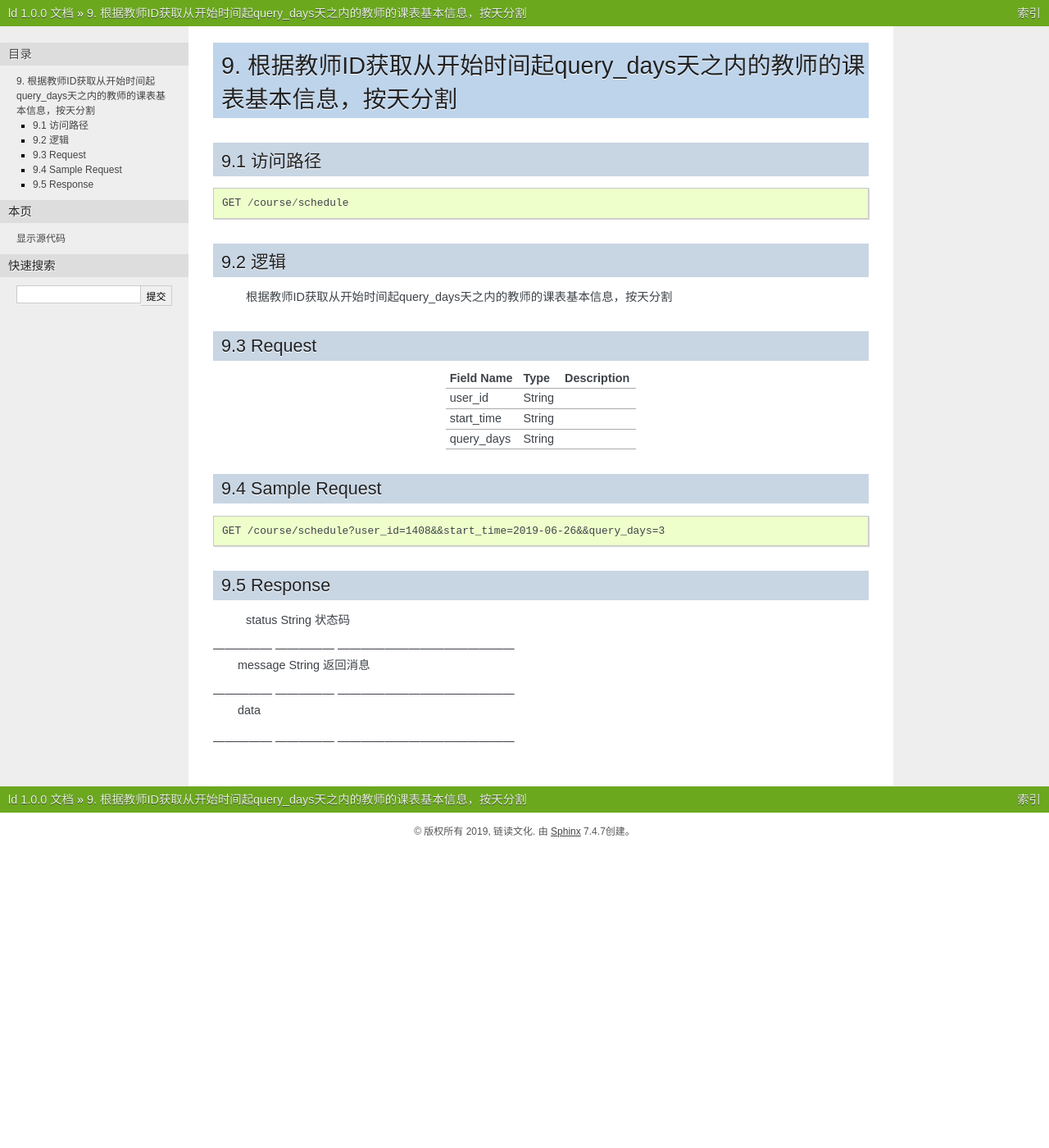
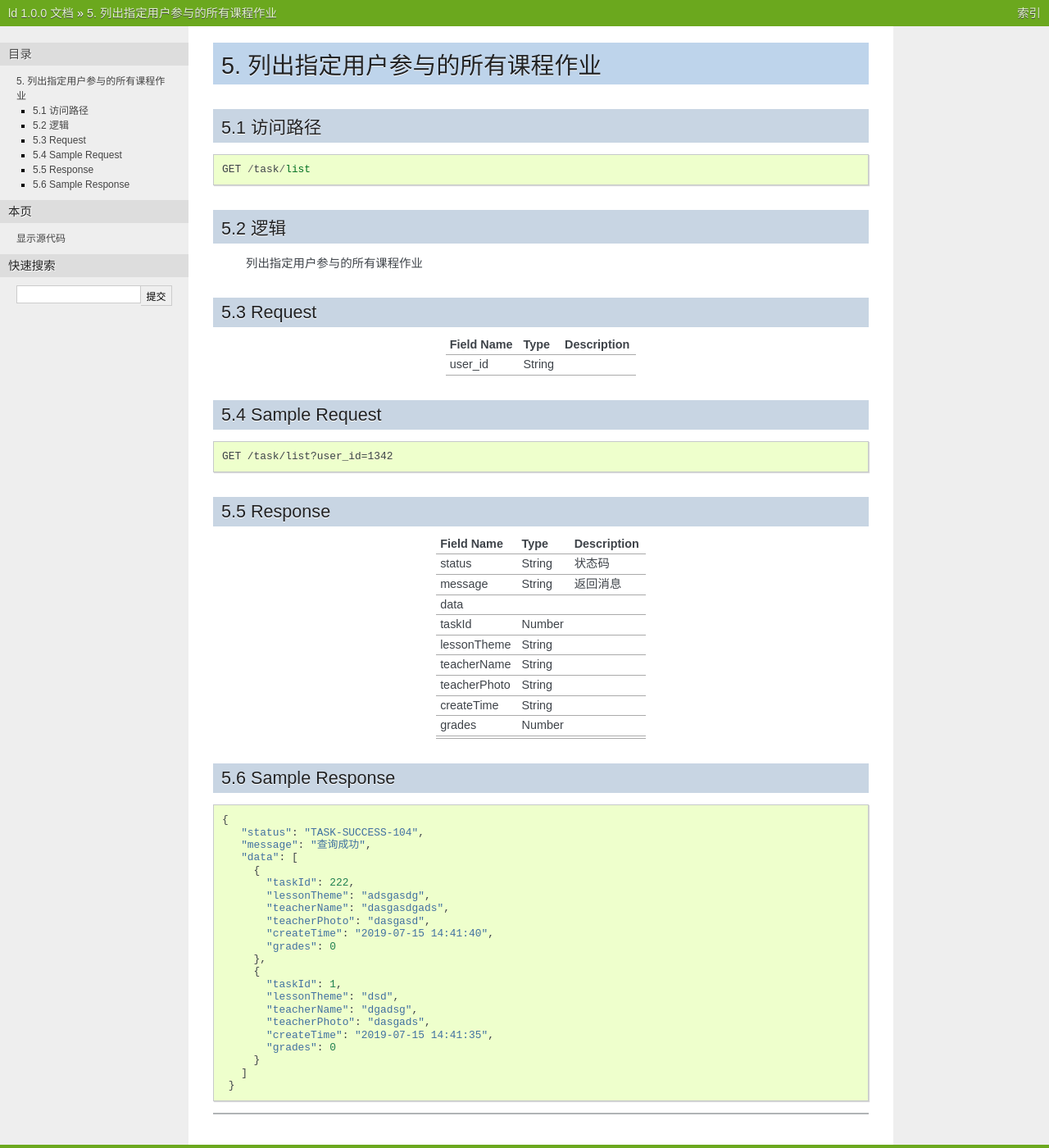
Before and after one commit to IneverStop/ld, a Sphinx documentation site: the page built from source/generate.rst, in a window 1280 px wide and 1400 px high. Shown: the whole window at 82% size. Built offline with Sphinx 7.4.7, drawn with Linux system fonts in a browser that asks for light colours.

Commit message:
task文档

```diff
--- a/source/generate.rst
+++ b/source/generate.rst
@@ -1,36 +1,31 @@
-9. 根据教师ID获取从开始时间起query_days天之内的教师的课表基本信息，按天分割
+5. 列出指定用户参与的所有课程作业
 ^^^^^^^^^^^^^^^^^^^^^^^^^^^^^^^^^^^^^^^^^^
 
-9.1 访问路径
+5.1 访问路径
 >>>>>>>>>>>>>>>>>>>>>>>>>>>>>>>>>>>>>>>>>>>>>>>>>>>>
 ::
 
- GET /course/schedule
+ GET /task/list
 
-9.2 逻辑
+5.2 逻辑
 >>>>>>>>>>>>>>>>>>>>>>>>>>>>>>>>>>>>>>>>>>>>>>>>>>>>
 
- 根据教师ID获取从开始时间起query_days天之内的教师的课表基本信息，按天分割
+ 列出指定用户参与的所有课程作业
 
-9.3 Request
+5.3 Request
 >>>>>>>>>>>>>>>>>>>>>>>>>>>>>>>>>>>>>>>>>>>>>>>>>>>>
 =============== =============== =============================================
   Field Name         Type                        Description
 =============== =============== =============================================
     user_id         String
---------------- --------------- ---------------------------------------------
-  start_time        String
---------------- --------------- ---------------------------------------------
-  query_days        String
 =============== =============== =============================================
 
-9.4 Sample Request
+5.4 Sample Request
 >>>>>>>>>>>>>>>>>>>>>>>>>>>>>>>>>>>>>>>>>>>>>>>>>>>>
 ::
 
-    GET /course/schedule?user_id=1408&&start_time=2019-06-26&&query_days=3
-
-9.5 Response
+    GET /task/list?user_id=1342
+5.5 Response
 >>>>>>>>>>>>>>>>>>>>>>>>>>>>>>>>>>>>>>>>>>>>>>>>>>>>
 =============== =============== =============================================
   Field Name         Type                        Description
@@ -41,3 +36,45 @@
 --------------- --------------- ---------------------------------------------
      data
 --------------- --------------- ---------------------------------------------
+    taskId          Number
+--------------- --------------- ---------------------------------------------
+  lessonTheme       String
+--------------- --------------- ---------------------------------------------
+  teacherName       String
+--------------- --------------- ---------------------------------------------
+ teacherPhoto       String
+--------------- --------------- ---------------------------------------------
+  createTime        String
+--------------- --------------- ---------------------------------------------
+    grades          Number
+--------------- --------------- ---------------------------------------------
+=============== =============== =============================================
+
+5.6 Sample Response
+>>>>>>>>>>>>>>>>>>>>>>>>>>>>>>>>>>>>>>>>>>>>>>>>>>>>
+::
+
+   {
+      "status": "TASK-SUCCESS-104",
+      "message": "查询成功",
+      "data": [
+        {
+          "taskId": 222,
+          "lessonTheme": "adsgasdg",
+          "teacherName": "dasgasdgads",
+          "teacherPhoto": "dasgasd",
+          "createTime": "2019-07-15 14:41:40",
+          "grades": 0
+        },
+        {
+          "taskId": 1,
+          "lessonTheme": "dsd",
+          "teacherName": "dgadsg",
+          "teacherPhoto": "dasgads",
+          "createTime": "2019-07-15 14:41:35",
+          "grades": 0
+        }
+      ]
+    }
+
+---------------------------------------------
--- a/source/modules/ports.rst
+++ b/source/modules/ports.rst
@@ -31,4 +31,6 @@
    search            20110
 --------------- ---------------
    course            20120
+--------------- ---------------
+   task              20130
 =============== ===============
```
Also changed, not shown: source/modules/task.rst (added, +457 -0 lines).
